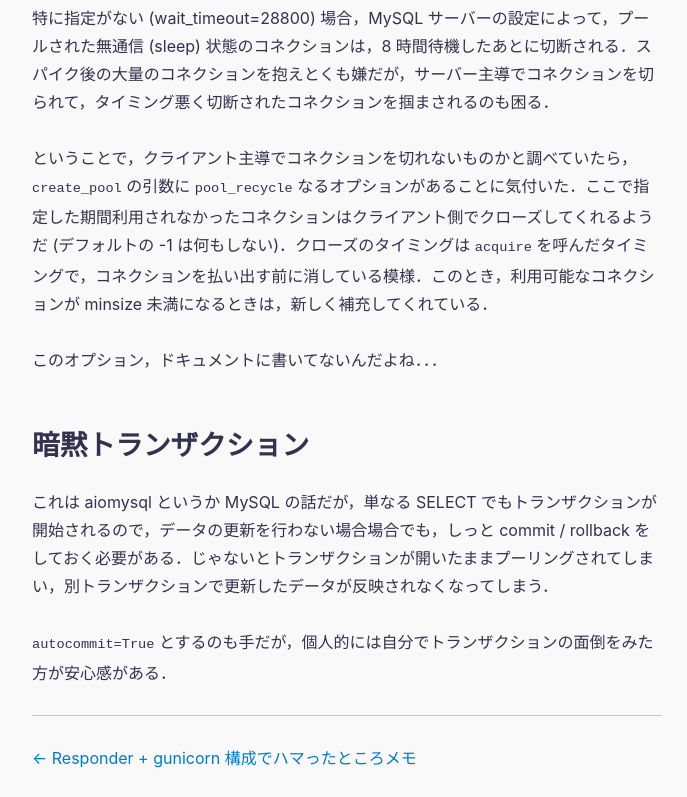
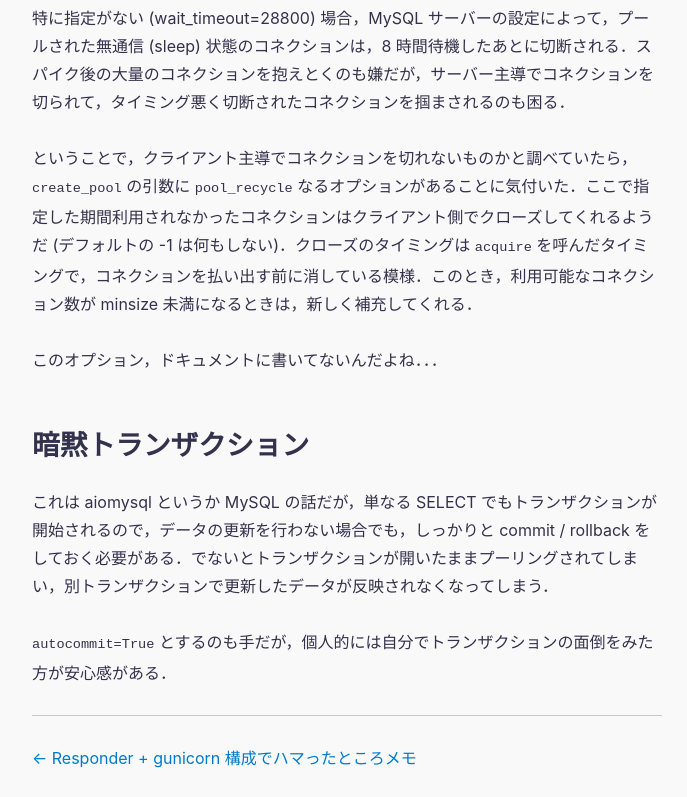
Before and after one commit to motikix/aobako.net, a Gatsby site: page /python/aiomysql/ in a window 1280 px wide. Shown: the part 434-1231 px from the top of the page, without its empty margins (293-980 px from the left). Built offline with nearby package versions, Linux system fonts and the light colour scheme; Gatsby itself is replaced by a stand-in of ours; some packages are replaced by stand-ins of ours.

Commit message:
fix typo

```diff
--- a/content/blog/python/aiomysql/index.md
+++ b/content/blog/python/aiomysql/index.md
@@ -15,14 +15,14 @@ responder などの ASGI アプリケーションからデータベースを参
 
 コネクションのリサイクル
 --
-特に指定がない (wait_timeout=28800) 場合，MySQL サーバーの設定によって，プールされた無通信 (sleep) 状態のコネクションは，8 時間待機したあとに切断される．スパイク後の大量のコネクションを抱えとくも嫌だが，サーバー主導でコネクションを切られて，タイミング悪く切断されたコネクションを掴まされるのも困る．
+特に指定がない (wait_timeout=28800) 場合，MySQL サーバーの設定によって，プールされた無通信 (sleep) 状態のコネクションは，8 時間待機したあとに切断される．スパイク後の大量のコネクションを抱えとくのも嫌だが，サーバー主導でコネクションを切られて，タイミング悪く切断されたコネクションを掴まされるのも困る．
 
-ということで，クライアント主導でコネクションを切れないものかと調べていたら，`create_pool` の引数に `pool_recycle` なるオプションがあることに気付いた．ここで指定した期間利用されなかったコネクションはクライアント側でクローズしてくれるようだ (デフォルトの -1 は何もしない)．クローズのタイミングは `acquire` を呼んだタイミングで，コネクションを払い出す前に消している模様．このとき，利用可能なコネクションが minsize 未満になるときは，新しく補充してくれている．
+ということで，クライアント主導でコネクションを切れないものかと調べていたら，`create_pool` の引数に `pool_recycle` なるオプションがあることに気付いた．ここで指定した期間利用されなかったコネクションはクライアント側でクローズしてくれるようだ (デフォルトの -1 は何もしない)．クローズのタイミングは `acquire` を呼んだタイミングで，コネクションを払い出す前に消している模様．このとき，利用可能なコネクション数が minsize 未満になるときは，新しく補充してくれる．
 
 このオプション，ドキュメントに書いてないんだよね．．．
 
 暗黙トランザクション
 --
-これは aiomysql というか MySQL の話だが，単なる SELECT でもトランザクションが開始されるので，データの更新を行わない場合場合でも，しっと commit / rollback をしておく必要がある．じゃないとトランザクションが開いたままプーリングされてしまい，別トランザクションで更新したデータが反映されなくなってしまう．
+これは aiomysql というか MySQL の話だが，単なる SELECT でもトランザクションが開始されるので，データの更新を行わない場合でも，しっかりと commit / rollback をしておく必要がある．でないとトランザクションが開いたままプーリングされてしまい，別トランザクションで更新したデータが反映されなくなってしまう．
 
 `autocommit=True` とするのも手だが，個人的には自分でトランザクションの面倒をみた方が安心感がある．
```
